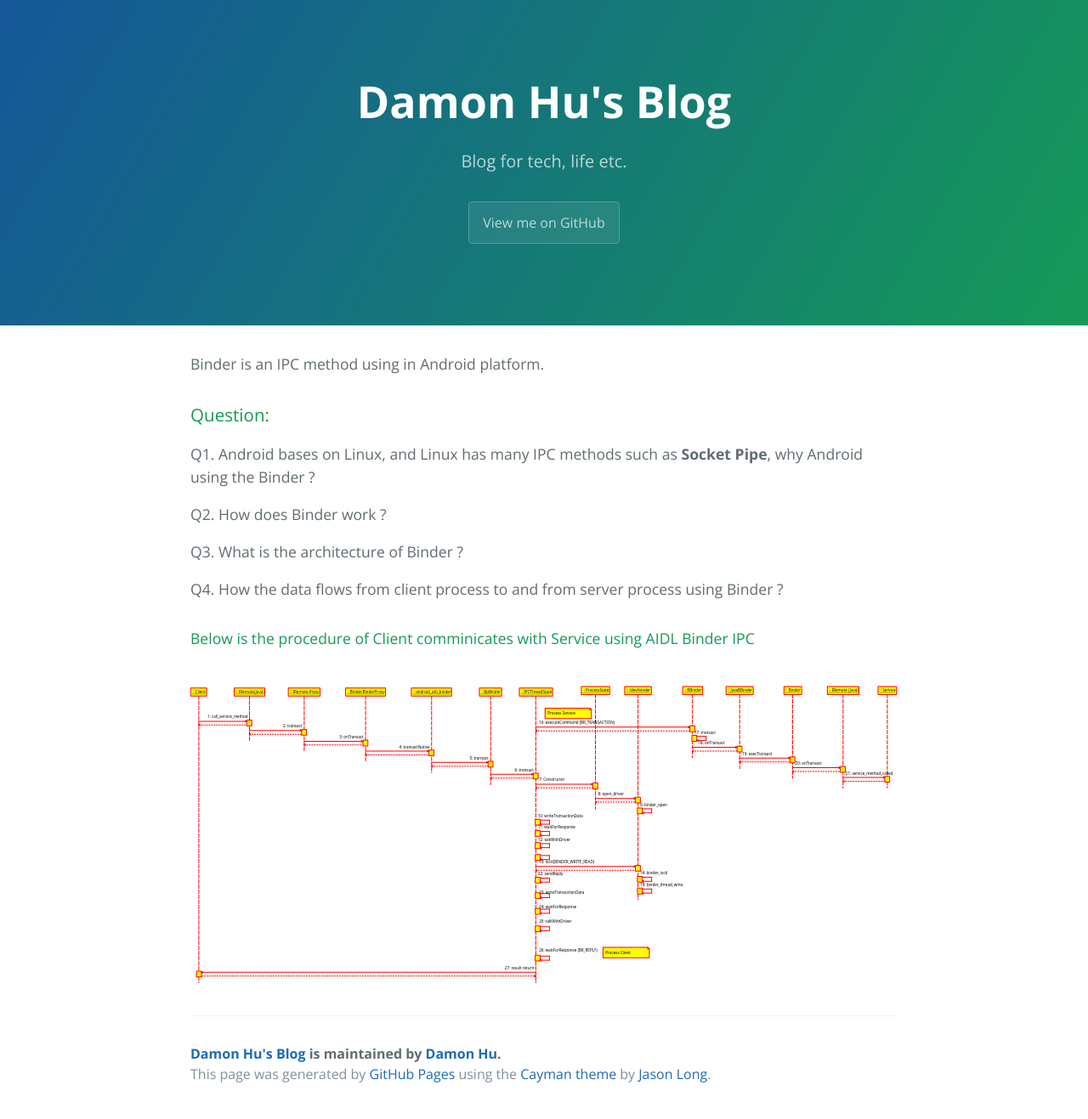
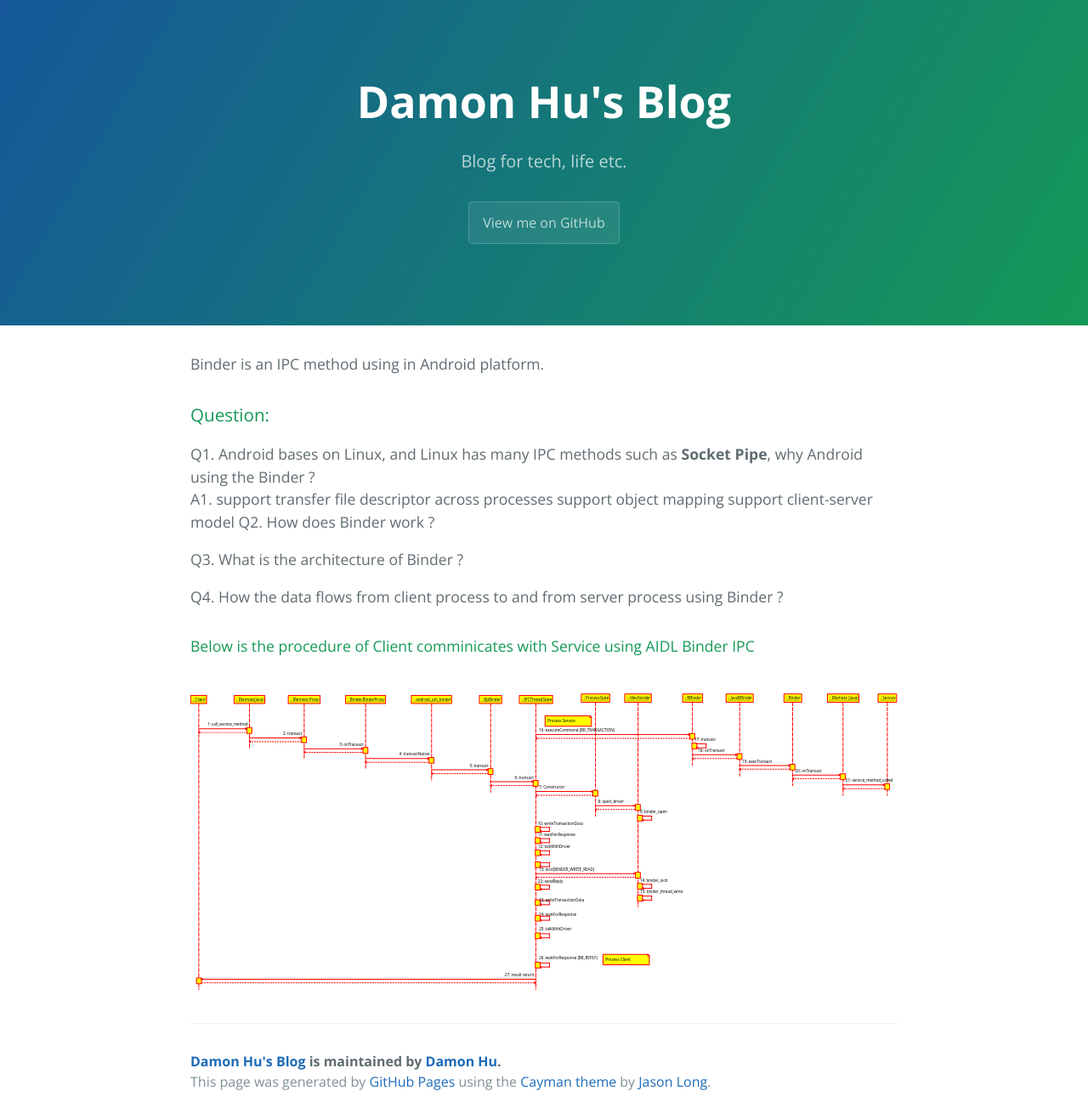
Before and after one commit to dreamhb/dreamhb.github.io, a Jekyll site: the page built from _posts/2019-04-04-Android-IPC-Binder.md, in a window 1280 px wide. Shown: the whole page at 85% size. Built offline with Jekyll 4.4.1, drawn with Linux system fonts in a browser that asks for light colours.

Commit message:
Update 2019-04-04-Android-IPC-Binder.md

```diff
--- a/_posts/2019-04-04-Android-IPC-Binder.md
+++ b/_posts/2019-04-04-Android-IPC-Binder.md
@@ -10,7 +10,9 @@ Binder is an IPC method using in Android platform.
 
 ### Question:
 Q1. Android bases on Linux, and Linux has many IPC methods such as **Socket** **Pipe**, why Android using the Binder ?
-
+A1. support transfer file descriptor across processes
+    support object mapping
+    support client-server model
 Q2. How does Binder work ?
 
 
```
